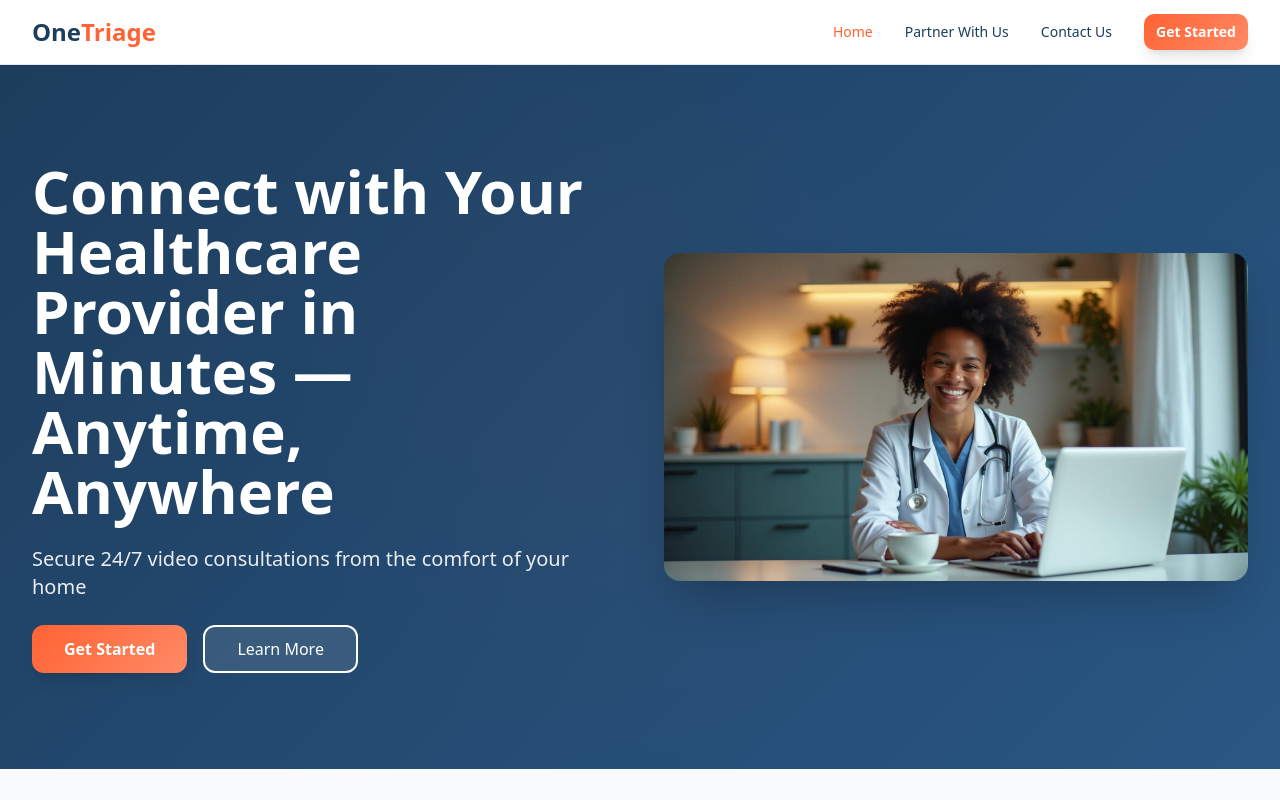
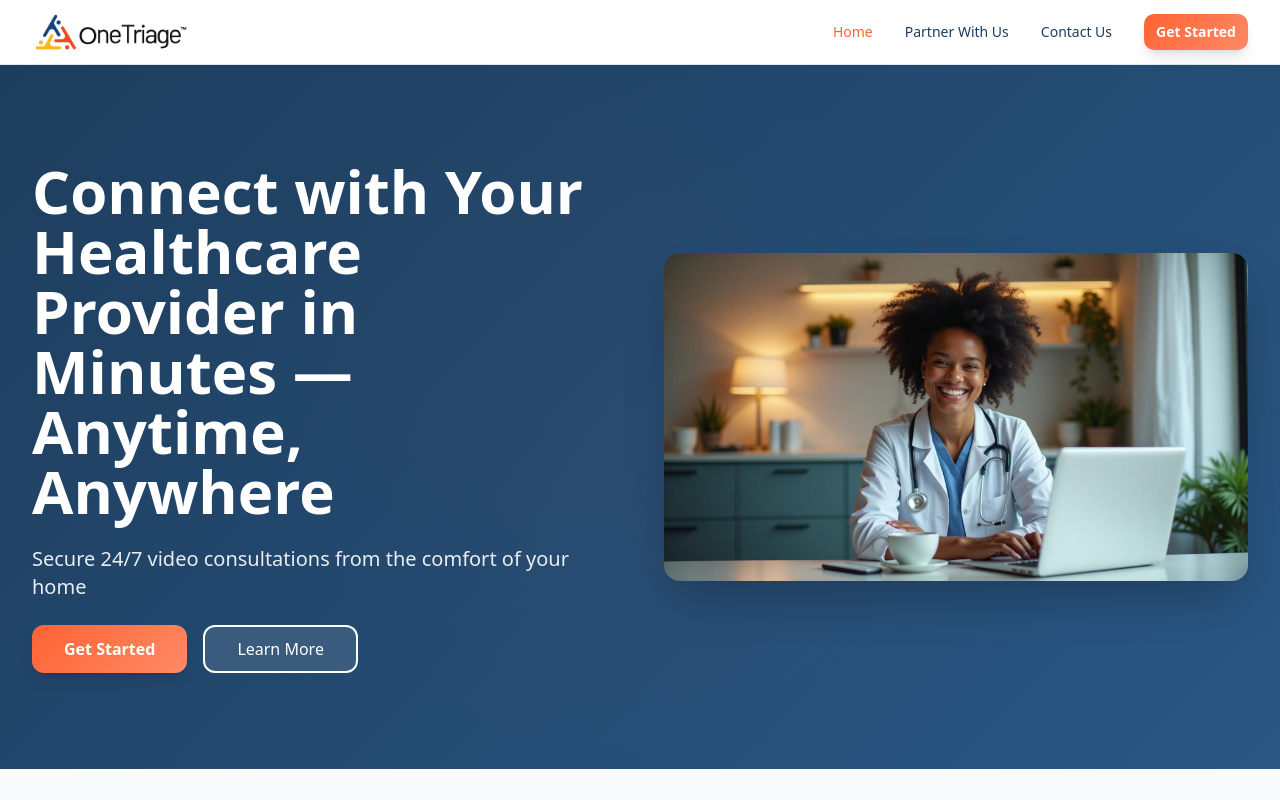
Before and after one commit to adomadiya-panvatech/onetriage, a React (Vite) app: page / in a window 1280 px wide. Shown: the top 800 px of the page. Built offline with nearby package versions, Linux system fonts and the light colour scheme; the HTML template or start-up script is replaced by a standard one.

Commit message:
Add product logo

```diff
--- a/src/components/Header.tsx
+++ b/src/components/Header.tsx
@@ -2,6 +2,7 @@ import { useState } from "react";
 import { Link, useLocation } from "react-router-dom";
 import { Menu, X } from "lucide-react";
 import { Button } from "@/components/ui/button";
+import logo from "@/assets/onetriage-logo.png";
 
 const Header = () => {
   const [mobileMenuOpen, setMobileMenuOpen] = useState(false);
@@ -20,10 +21,8 @@ const Header = () => {
       <nav className="container mx-auto px-4 sm:px-6 lg:px-8">
         <div className="flex h-16 items-center justify-between">
           {/* Logo */}
-          <Link to="/" className="flex items-center space-x-2">
-            <div className="text-2xl font-bold text-primary">
-              One<span className="text-secondary">Triage</span>
-            </div>
+          <Link to="/" className="flex items-center">
+            <img src={logo} alt="OneTriage Logo" className="h-10" />
           </Link>
 
           {/* Desktop Navigation */}
```
Also changed, not shown: src/assets/onetriage-logo.png (added).
